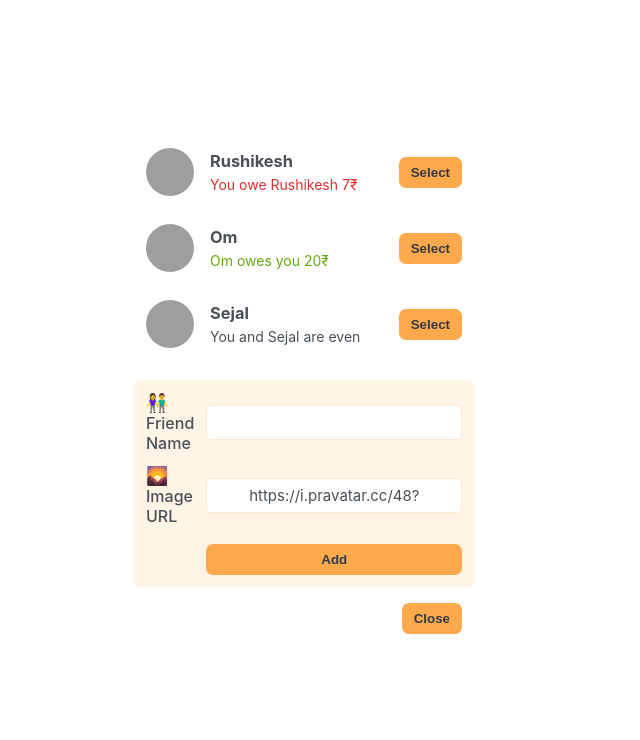
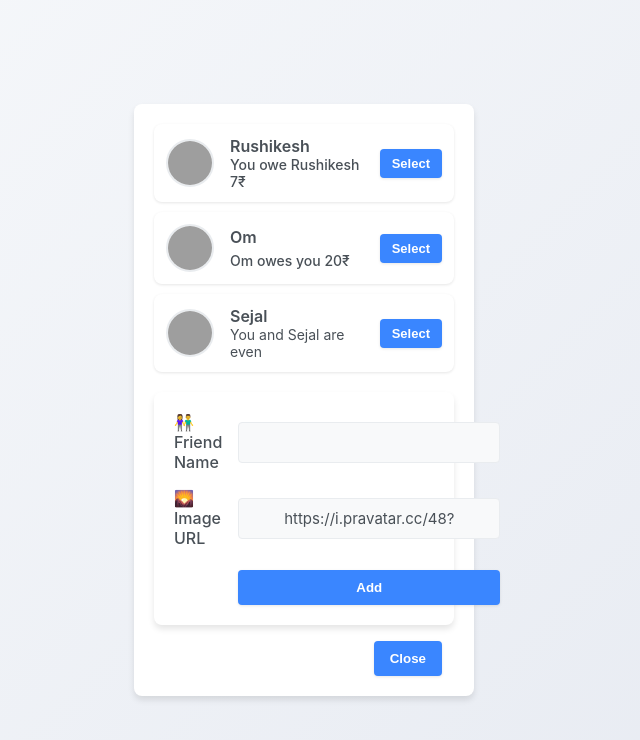
Before and after one commit to iamharshtambe/meal-math, a React (Vite) app: page / in a window 1280 px wide. Both pictures are taken after a click on the button "Add Friend". Shown: the top 740 px of the page, without its empty margins (96-736 px from the left). Built offline with nearby package versions, Linux system fonts and the light colour scheme; grey boxes are pictures that could not be loaded.

Commit message:
improved the UI

```diff
--- a/src/index.css
+++ b/src/index.css
@@ -1,8 +1,17 @@
 :root {
-   --color-lightest: #fff4e6;
-   --color-light: #ffe8cc;
-   --color-medium: #ffa94d;
-   --color-dark: #ff922b;
+   --color-primary: #3a86ff;
+   --color-primary-light: #8ecae6;
+   --color-primary-dark: #023e8a;
+   --color-neutral-light: #f8f9fa;
+   --color-neutral: #e9ecef;
+   --color-neutral-dark: #495057;
+   --color-success: #38b000;
+   --color-error: #d90429;
+   --shadow-sm: 0 1px 3px rgba(0, 0, 0, 0.1);
+   --shadow-md: 0 4px 6px rgba(0, 0, 0, 0.1);
+   --radius: 8px;
+   --radius-sm: 4px;
+   --transition: 0.2s ease;
 }
 
 * {
@@ -19,10 +28,12 @@ html {
 
 body {
    height: 100vh;
-   color: #495057;
+   color: var(--color-neutral-dark);
    display: flex;
    align-items: center;
    justify-content: center;
+   background-color: #f5f7fa;
+   background-image: linear-gradient(135deg, #f5f7fa 0%, #e4e8f0 100%);
 }
 
 .app {
@@ -31,28 +42,43 @@ body {
    grid-template-columns: 34rem 44rem;
    column-gap: 4rem;
    align-items: start;
+   padding: 2rem;
 }
 
 .button {
-   background-color: var(--color-medium);
-   color: #343a40;
-   padding: 0.8rem 1.2rem;
+   background-color: var(--color-primary);
+   color: white;
+   padding: 1rem 1.6rem;
    border: none;
-   border-radius: 7px;
-   font-weight: bold;
+   border-radius: var(--radius-sm);
+   font-weight: 600;
    cursor: pointer;
-   transition: 0.3s;
+   transition: transform var(--transition), background-color var(--transition);
+   box-shadow: var(--shadow-sm);
 }
 
 .button:hover {
-   background-color: var(--color-dark);
+   background-color: var(--color-primary-dark);
+   transform: translateY(-2px);
+   box-shadow: var(--shadow-md);
+}
+
+.button:active {
+   transform: translateY(0);
+}
+
+.sidebar {
+   background-color: white;
+   border-radius: var(--radius);
+   padding: 2rem;
+   box-shadow: var(--shadow-md);
 }
 
 .sidebar ul {
    list-style: none;
    display: flex;
    flex-direction: column;
-   gap: 0.4rem;
+   gap: 1rem;
    font-size: 1.4rem;
    margin-bottom: 2rem;
 }
@@ -62,36 +88,51 @@ body {
    grid-template-columns: 4.8rem 1fr auto;
    align-items: center;
    column-gap: 1.6rem;
-
    padding: 1.2rem;
-   border-radius: 7px;
-   transition: 0.5s;
+   border-radius: var(--radius);
+   transition: background-color var(--transition), transform var(--transition);
+   box-shadow: var(--shadow-sm);
+   background-color: white;
 }
 
 .selected,
 .sidebar li:hover {
-   background-color: var(--color-lightest);
+   background-color: var(--color-neutral-light);
+   transform: translateY(-2px);
+   box-shadow: var(--shadow-md);
 }
 
 .sidebar li img {
    border-radius: 50%;
    width: 100%;
    grid-row: span 2;
+   border: 2px solid var(--color-neutral);
+   transition: border-color var(--transition);
+}
+
+.selected img {
+   border-color: var(--color-primary);
 }
 
 .sidebar li h3 {
    grid-row: 1;
    grid-column: 2;
+   font-weight: 600;
+   font-size: 1.6rem;
 }
 
 .sidebar li p {
    grid-row: 2;
    grid-column: 2;
+   font-size: 1.4rem;
+   color: var(--color-neutral-dark);
 }
 
 .sidebar li .button {
    grid-row: span 2;
    grid-column: 3;
+   font-size: 1.3rem;
+   padding: 0.7rem 1.2rem;
 }
 
 .sidebar > .button {
@@ -100,35 +141,42 @@ body {
 }
 
 .green {
-   color: #66a80f;
+   color: var(--color-success);
+   font-weight: 500;
 }
 
 .red {
-   color: #e03131;
+   color: var(--color-error);
+   font-weight: 500;
 }
 
 form {
    font-size: 1.6rem;
    display: grid;
    align-items: center;
-   gap: 1.2rem;
-
-   background-color: var(--color-lightest);
-   border-radius: 7px;
+   gap: 1.6rem;
+   background-color: white;
+   border-radius: var(--radius);
+   box-shadow: var(--shadow-md);
 }
 
 .form-add-friend {
    grid-template-columns: 1fr 1.5fr;
    margin-bottom: 1.6rem;
-   padding: 1.2rem;
+   padding: 2rem;
 }
+
 .form-split-bill {
    grid-template-columns: 1fr 12rem;
-   padding: 3.2rem 4rem;
+   padding: 3rem;
 }
 
 label {
    font-weight: 500;
+   color: var(--color-neutral-dark);
+   display: flex;
+   align-items: center;
+   gap: 0.8rem;
 }
 
 label::first-letter {
@@ -142,17 +190,24 @@ select {
    font-family: inherit;
    color: inherit;
    font-size: 1.5rem;
-   padding: 0.7rem;
+   padding: 1rem;
    text-align: center;
-   border: 1px solid var(--color-light);
-   border-radius: 4px;
-   transition: 0.3s;
+   border: 1px solid var(--color-neutral);
+   border-radius: var(--radius-sm);
+   transition: border-color var(--transition), box-shadow var(--transition);
+   background-color: var(--color-neutral-light);
 }
 
 input:focus,
 select:focus {
    outline: none;
-   border: 1px solid var(--color-dark);
+   border-color: var(--color-primary);
+   box-shadow: 0 0 0 2px rgba(58, 134, 255, 0.1);
+}
+
+input:disabled {
+   background-color: var(--color-neutral);
+   color: var(--color-neutral-dark);
 }
 
 form .button {
@@ -162,8 +217,10 @@ form .button {
 
 form h2 {
    grid-column: 1 / -1;
-   font-size: 2.2rem;
-   text-transform: uppercase;
+   font-size: 2rem;
    letter-spacing: -0.5px;
    margin-bottom: 1.6rem;
+   color: var(--color-primary-dark);
+   border-bottom: 2px solid var(--color-primary-light);
+   padding-bottom: 1rem;
 }
```
